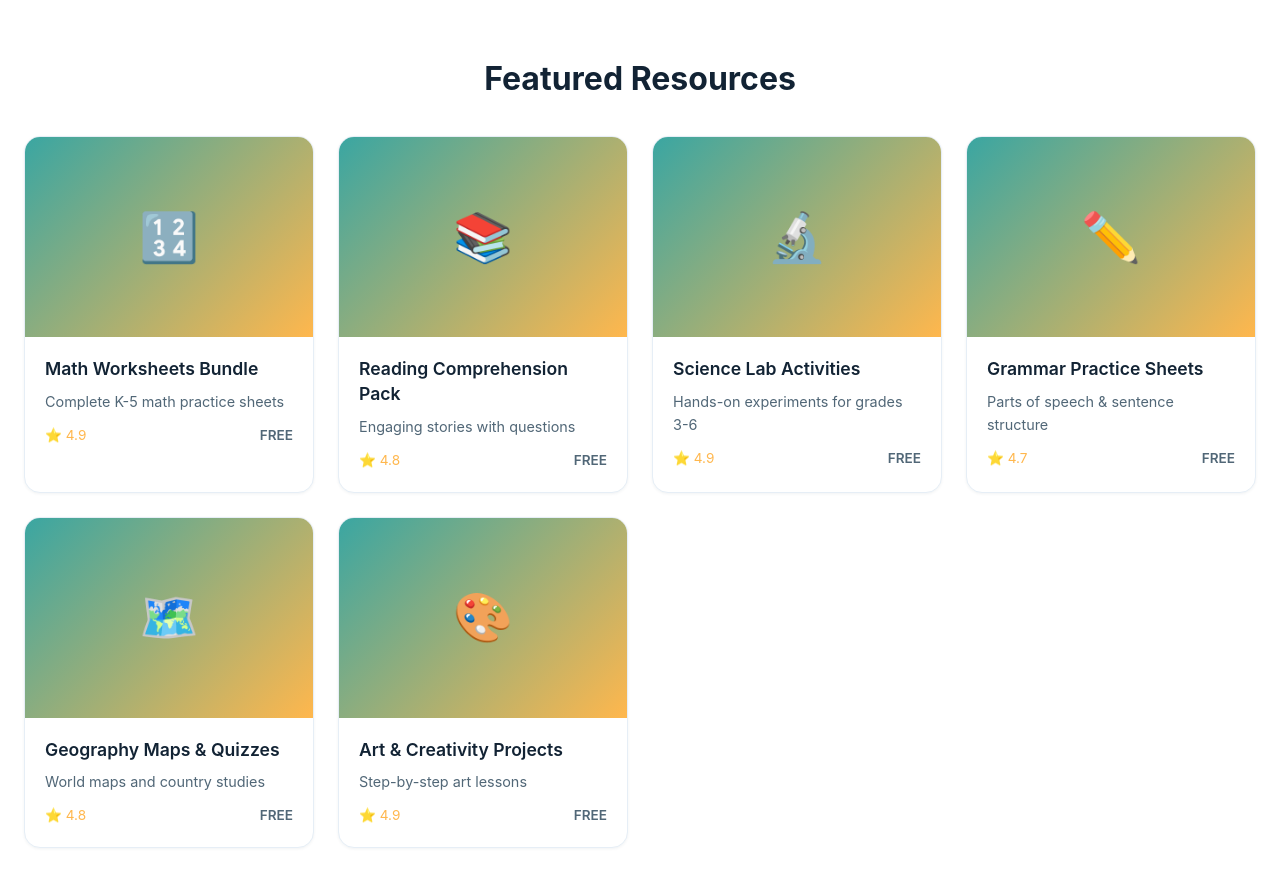
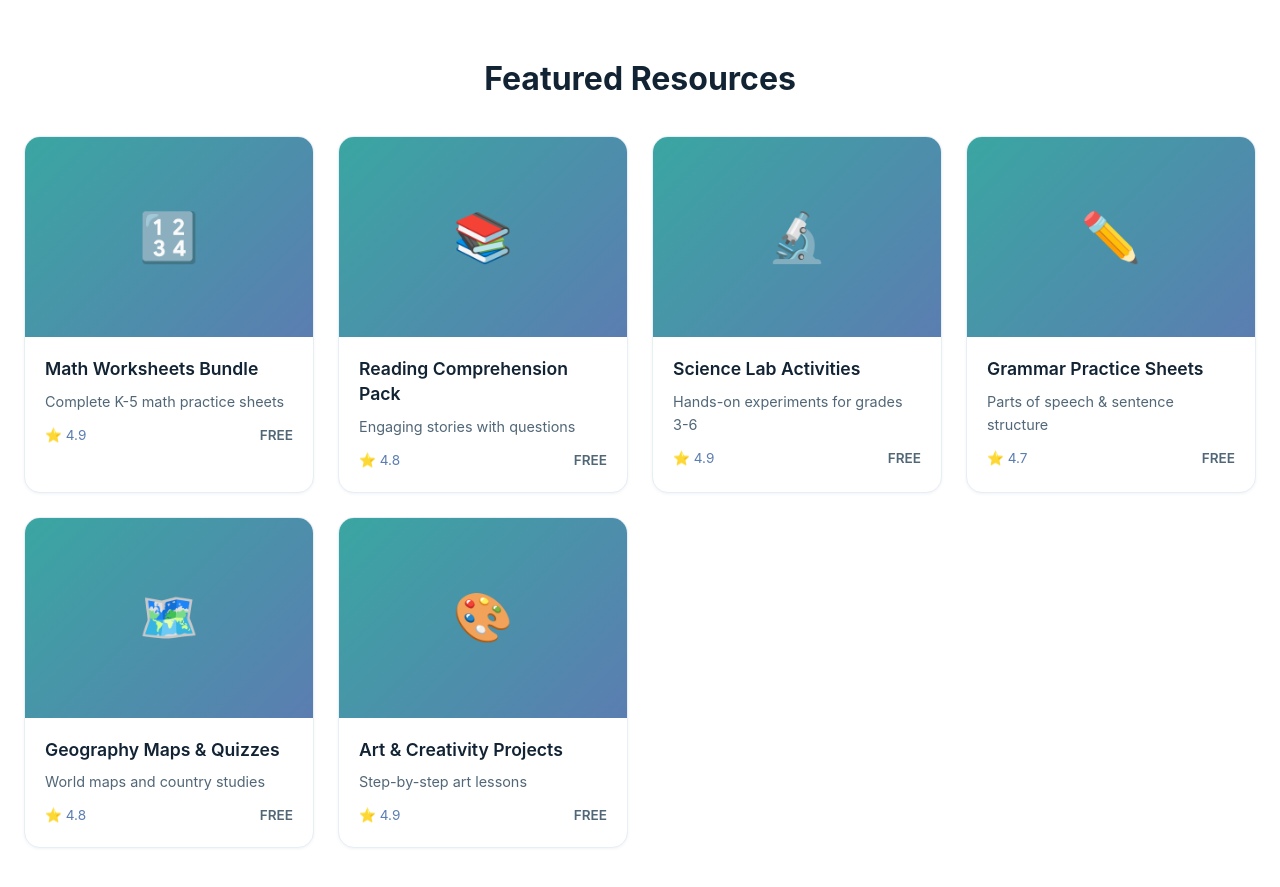
Before and after one commit to MyTeachingSheets/MTS, a Next.js app: page / in a window 1280 px wide. Shown: the part 900-1787 px from the top of the page. Built offline with nearby package versions, Linux system fonts and the light colour scheme; no server answers.

Commit message:
style(theme): replace amber accent with slate-blue for more professional look

```diff
--- a/styles/globals.css
+++ b/styles/globals.css
@@ -2,8 +2,8 @@
   /* Education-friendly professional palette */
   --primary-navy: #0b2b4a; /* deep navy for headers and primary actions */
   --primary-navy-dark: #072036;
-  --accent-amber: #ffb74d; /* warm accent for highlights and CTAs */
-  --accent-amber-dark: #f5a623;
+  --accent-amber: #5b7db1; /* slate-blue accent (replaces amber for a more professional look) */
+  --accent-amber-dark: #43608e;
   --muted-teal: #3aa6a2; /* supportive secondary color */
   --muted-teal-dark: #2a8f8b;
   --bg-light: #f6f8fb; /* very light neutral for backgrounds */
```
